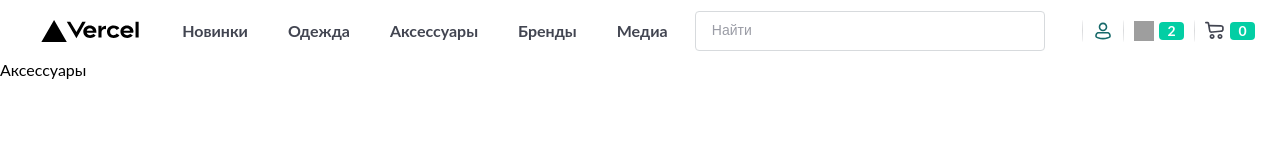
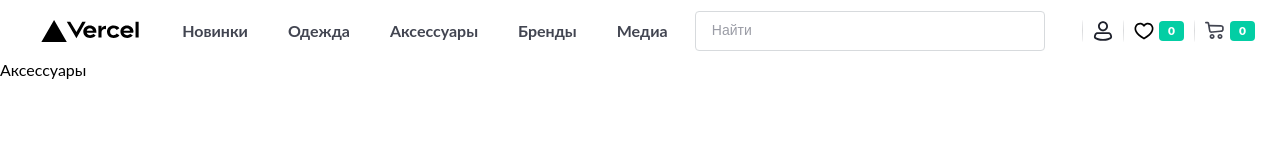
Before and after one commit to finikQ/SDA-Store, a Next.js app: page /accessories in a window 1280 px wide. Shown: the top 160 px of the page. Built offline with nearby package versions, Linux system fonts and the light colour scheme; grey boxes are pictures that could not be loaded.

Commit message:
redux(wishlist) part2

```diff
--- a/src/components/header/TheHeader.tsx
+++ b/src/components/header/TheHeader.tsx
@@ -2,6 +2,7 @@ import Image from "next/image";
 import Link from "next/link";
 import styles from "./theheader.module.css";
 import { CartCount } from "./cartCount";
+import { FavoriteCount } from "./favoriteCount";
 
 const TheHeader = () => {
   return (
@@ -26,12 +27,24 @@ const TheHeader = () => {
         </div>
 
         <div className={styles.toolbar}>
-          <Link href="#">
-            <Image src="/Profile.svg" alt="profile" width={20} height={20} />
+          <Link href="/account">
+            <Image
+              src="/account/Person.svg"
+              alt="profile"
+              width={20}
+              height={20}
+            />
           </Link>
-          <Link href="#">
-            <Image src="/heart.svg" alt="wishlist" width={20} height={20} />
-            <span>2</span>
+          <Link href="/account/wishlist">
+            <Image
+              src="/blackHollowHeart.svg"
+              alt="wishlist"
+              width={20}
+              height={20}
+            />
+            <span>
+              <FavoriteCount />
+            </span>
           </Link>
           <Link href="/cart">
             <Image src="/Cart.svg" alt="cart" width={20} height={20} />
--- /dev/null
+++ b/src/components/header/favoriteCount.tsx
@@ -0,0 +1,15 @@
+"use client";
+
+import React from "react";
+import { useSelector } from "react-redux";
+import { RootState } from "@/redux/store";
+
+export const FavoriteCount = () => {
+  const { favorite_products } = useSelector(
+    (state: RootState) => state.cartSlice.value,
+    (prev, curr) => prev.favorite_products === curr.favorite_products
+  );
+  const totalCount = favorite_products.length
+
+  return <>{totalCount}</>;
+};
--- a/src/components/header/theheader.module.css
+++ b/src/components/header/theheader.module.css
@@ -94,10 +94,11 @@
 .toolbar a span {
   text-align: center;
   min-width: 25px;
-  padding: 2px 4px;
+  padding: 1px 4px;
   border-radius: 4px;
-  background: var(--success, #03cea4);
+  background: #03cea4;
   color: white;
-  font-size: 14px;
-  font-weight: bold;
+  font-size: 12px;
+  font-weight: 900;
+  line-height: 150%;
 }
```
Also changed, not shown: src/components/catalog/Catalog.tsx (+12 -5 lines), src/components/catalog/product/Product.jsx (+13 -3 lines), src/components/catalog/product/product.module.css (+14 -3 lines).
